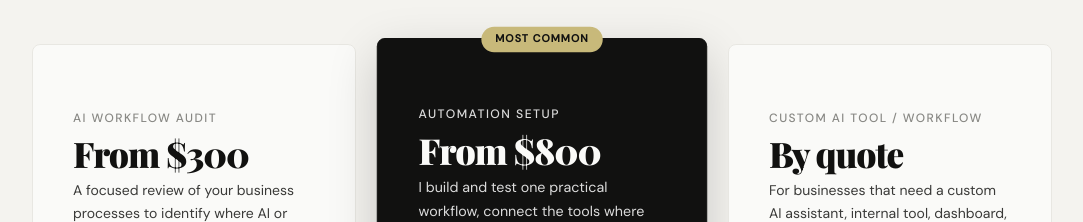
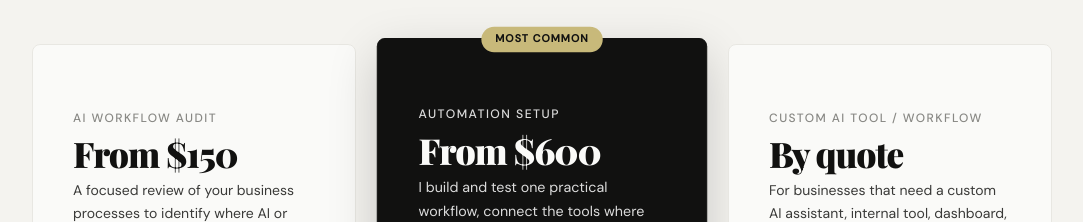
Before and after one commit to wjbirkett/websitesbywillie, a React (Vite) app: page / in a window 1280 px wide. Shown: the part 9920-10142 px from the top of the page, without its empty margins (98-1181 px from the left). Built offline with nearby package versions, Linux system fonts and the light colour scheme; a web font is replaced by a local one.

Commit message:
Fix AI pricing cards

```diff
--- a/src/App.jsx
+++ b/src/App.jsx
@@ -649,7 +649,7 @@ function Pricing() {
   const aiPlans = [
     {
       name: 'AI Workflow Audit',
-      price: 'From $300',
+      price: 'From $150',
       desc: 'A focused review of your business processes to identify where AI or automation can save time, reduce repetitive work, and improve follow-up.',
       features: [
         '60–90 minute workflow review',
@@ -661,7 +661,7 @@ function Pricing() {
     },
     {
       name: 'Automation Setup',
-      price: 'From $800',
+      price: 'From $600',
       desc: 'I build and test one practical workflow, connect the tools where needed, and show you how to use it.',
       features: [
         'Lead follow-up automations',
```
